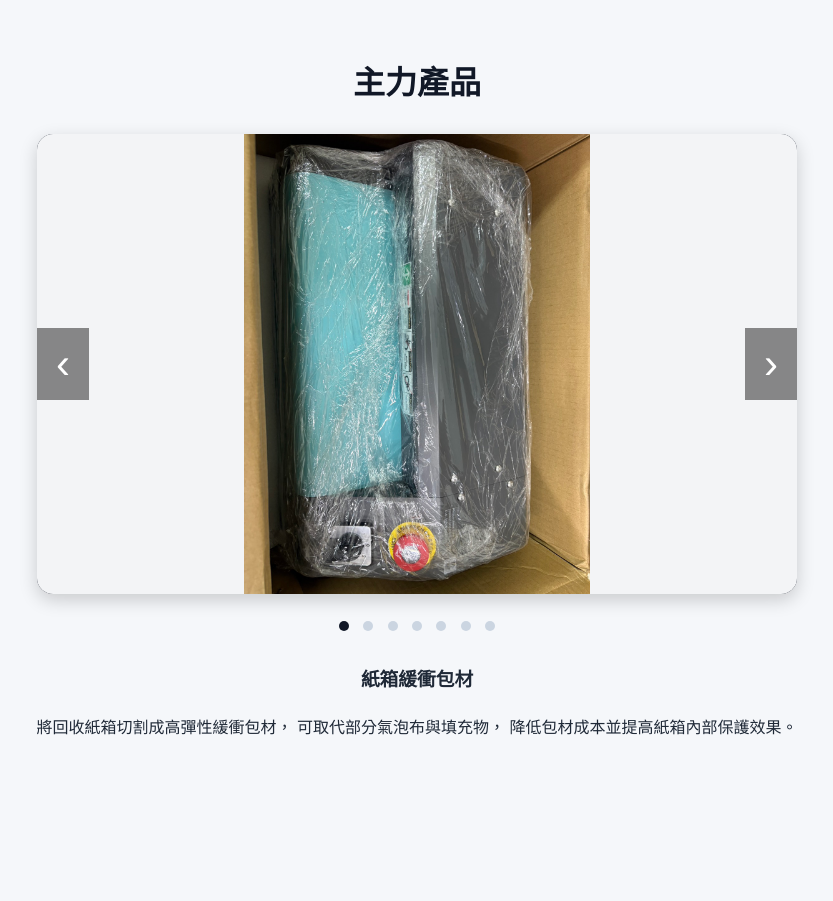
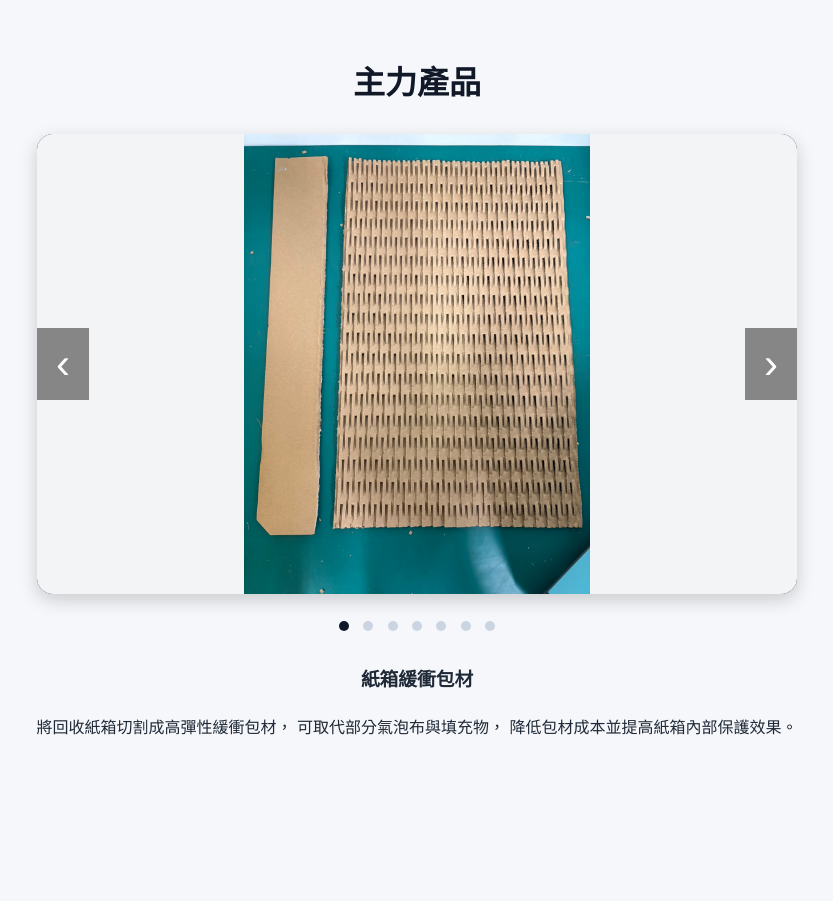
Before and after one commit to eric890209/hengou-website, a plain HTML site: page index.html in a window 1280 px wide. Shown: the part 1000-1901 px from the top of the page, without its empty margins (223-1056 px from the left). Drawn offline with Linux system fonts and the light colour scheme.

Commit message:
Update index.html

```diff
--- a/index.html
+++ b/index.html
@@ -55,7 +55,7 @@
   <button class="carousel-btn prev" onclick="changeSlide(-1)">‹</button>
 
   <img id="carousel-image"
-       src="images/products/paper-cushion/main.jpg"
+       src="images/products/paper-cushion/02.jpg"
        alt="紙箱緩衝包材">
 
   <button class="carousel-btn next" onclick="changeSlide(1)">›</button>
```
